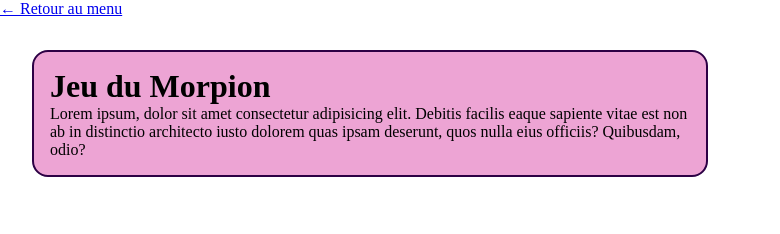
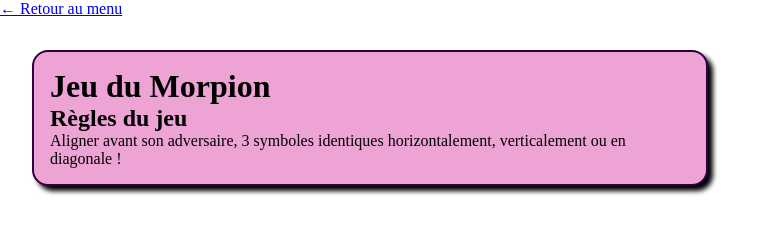
Before and after one commit to Florian-DG/Projet-Arcade, a plain HTML site: page html/morpion.html in a window 1280 px wide. Shown: the whole page, without its empty margins (0-780 px from the left). Drawn offline with Linux system fonts and the light colour scheme.

Commit message:
description + root done

```diff
--- a/assets/css/pages.css
+++ b/assets/css/pages.css
@@ -6,9 +6,10 @@
 
 .card-tuto {
     border: solid #2d0145 2px;
-    background-color: #eda4d4;;
+    background-color: #eda4d4;
     border-radius: 1rem;
     width: 40rem;
     margin: 2rem;
     padding: 1rem;
+    box-shadow: 5px 5px 5px     ;
 }
--- a/assets/css/style.css
+++ b/assets/css/style.css
@@ -1,3 +1,13 @@
+:root {
+  --backgroud : #2D0145;
+  --indigo : #570163;
+  --violet : #800080;
+  --rose : #b752aa;
+  --text : #eda4d4;
+  --text2 : #fad4ed;
+}
+
+
 body {
     font-family: Arial, sans-serif;
     background-color: #f0f2f5; /* Un gris très clair */
--- a/html/morpion.html
+++ b/html/morpion.html
@@ -12,8 +12,8 @@
 <body>
     <div class="card-tuto">
         <h1>Jeu du Morpion</h1>
-        <p>Lorem ipsum, dolor sit amet consectetur adipisicing elit. Debitis facilis eaque sapiente vitae est non ab in
-            distinctio architecto iusto dolorem quas ipsam deserunt, quos nulla eius officiis? Quibusdam, odio?</p>
+        <h2>Règles du jeu</h2>
+        <p>Aligner avant son adversaire, 3 symboles identiques horizontalement, verticalement ou en diagonale !</p>
     </div>
 </body>
 
```
Also changed, not shown: html/guessnumber.html (+2 -1 lines), html/pendu.html (+2 -1 lines).
